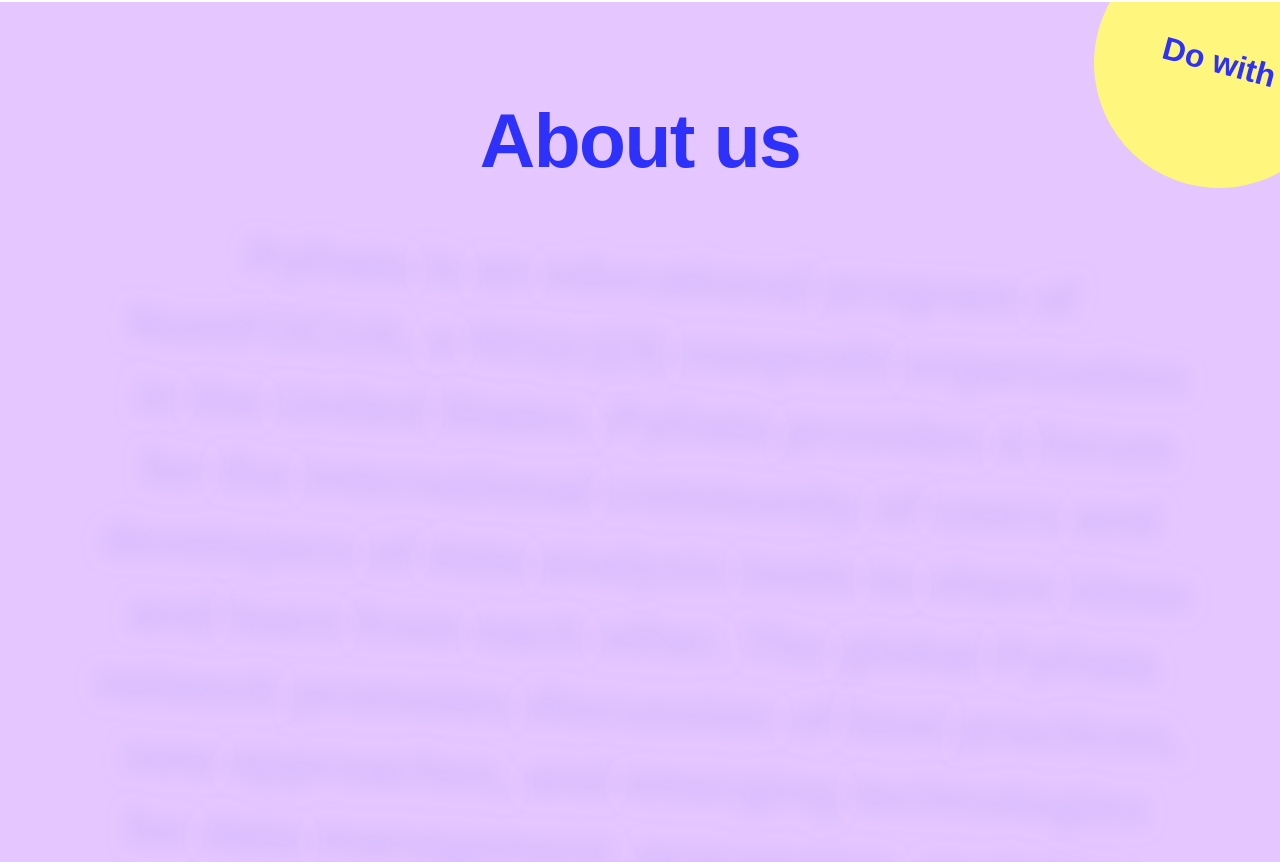
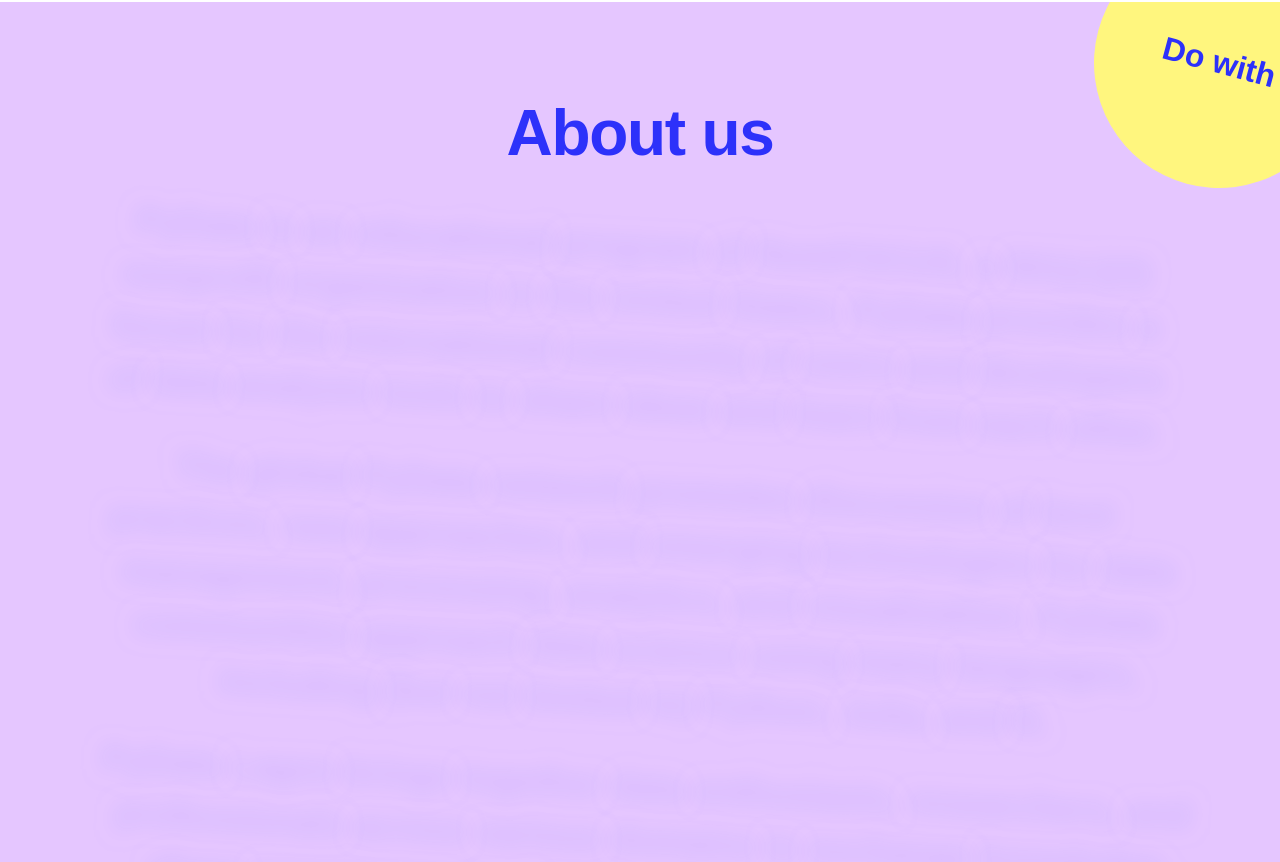
Before and after one commit to Nosa116/PyData-Lagos-WEB, a React (Vite) app: page / in a window 1280 px wide. Shown: the part 798-1660 px from the top of the page. Built offline with nearby package versions, Linux system fonts and the light colour scheme; a web font is replaced by a local one.

Commit message:
Style update: reduced font sizes and organized text into paragraphs in About section

```diff
--- a/src/components/About.css
+++ b/src/components/About.css
@@ -25,23 +25,23 @@
 
 .about-title {
     font-family: var(--font-navbar); /* Cabinet Grotesk */
-    font-size: clamp(3rem, 6vw, 5rem);
+    font-size: clamp(2.5rem, 5vw, 4rem);
     font-weight: 800;
     line-height: 1.1;
-    margin-bottom: 2rem;
+    margin-bottom: 1.5rem;
     letter-spacing: -0.02em;
 }
 
 .about-description {
     max-width: 90%;
     margin: 0 auto;
-    font-size: clamp(1.1rem, 2vw, 1.5rem);
+    font-size: clamp(1rem, 1.8vw, 1.2rem);
     line-height: 1.5;
     font-weight: 500;
 }
 
 .scroll-reveal-text {
-    font-size: clamp(1.6rem, 4vw, 3rem);
+    font-size: clamp(1.2rem, 3vw, 2.2rem);
     line-height: 1.5;
     font-weight: 600;
     text-align: center;
--- a/src/components/About.jsx
+++ b/src/components/About.jsx
@@ -2,9 +2,11 @@ import './About.css'
 import ScrollReveal from './ScrollReveal'
 
 const About = () => {
-    const text1 = "PyData is an educational program of NumFOCUS, a 501(c)(3) nonprofit organization in the United States. PyData provides a forum for the international community of users and developers of data analysis tools to share ideas and learn from each other. The global PyData network promotes discussion of best practices, new approaches, and emerging technologies for data management, processing, analytics, and visualization. PyData communities approach data science using many languages, including (but not limited to) Python, Julia, and R."
+    const p1 = "PyData is an educational program of NumFOCUS, a 501(c)(3) nonprofit organization in the United States. PyData provides a forum for the international community of users and developers of data analysis tools to share ideas and learn from each other."
 
-    const text2 = "PyData Lagos brings together data enthusiasts, researchers, and professionals across various domains to exchange knowledge, share experiences, and explore innovative techniques. Our community is especially passionate about using data science and analytics to address Africa’s unique challenges, while contributing to the global open-source ecosystem."
+    const p2 = "The global PyData network promotes discussion of best practices, new approaches, and emerging technologies for data management, processing, analytics, and visualization. PyData communities approach data science using many languages, including (but not limited to) Python, Julia, and R."
+
+    const p3 = "PyData Lagos brings together data enthusiasts, researchers, and professionals across various domains to exchange knowledge, share experiences, and explore innovative techniques. Our community is especially passionate about using data science and analytics to address Africa’s unique challenges, while contributing to the global open-source ecosystem."
 
     return (
         <section className="about">
@@ -18,11 +20,15 @@ const About = () => {
                     <h2 className="about-title">About us</h2>
                     <div className="about-description">
                         <ScrollReveal baseOpacity={0.1} blurStrength={10}>
-                            {text1}
+                            {p1}
                         </ScrollReveal>
-                        <div style={{ height: '4rem' }}></div>
+                        <div style={{ height: '2rem' }}></div>
                         <ScrollReveal baseOpacity={0.1} blurStrength={10}>
-                            {text2}
+                            {p2}
+                        </ScrollReveal>
+                        <div style={{ height: '2rem' }}></div>
+                        <ScrollReveal baseOpacity={0.1} blurStrength={10}>
+                            {p3}
                         </ScrollReveal>
                     </div>
                 </div>
```
